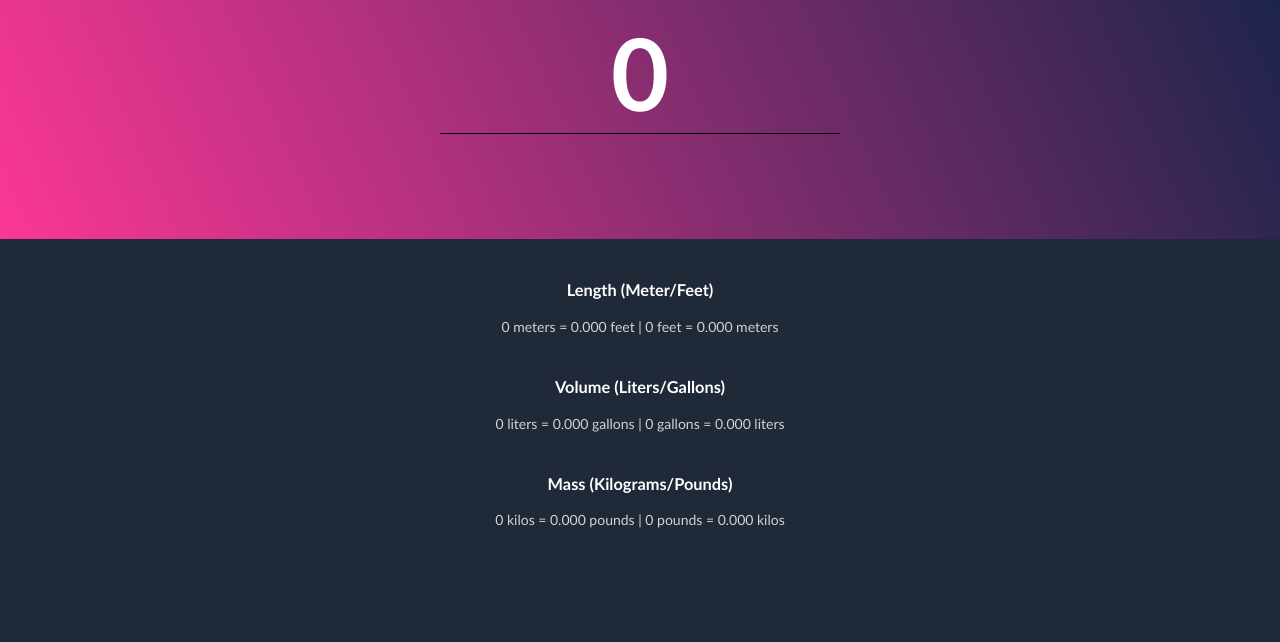
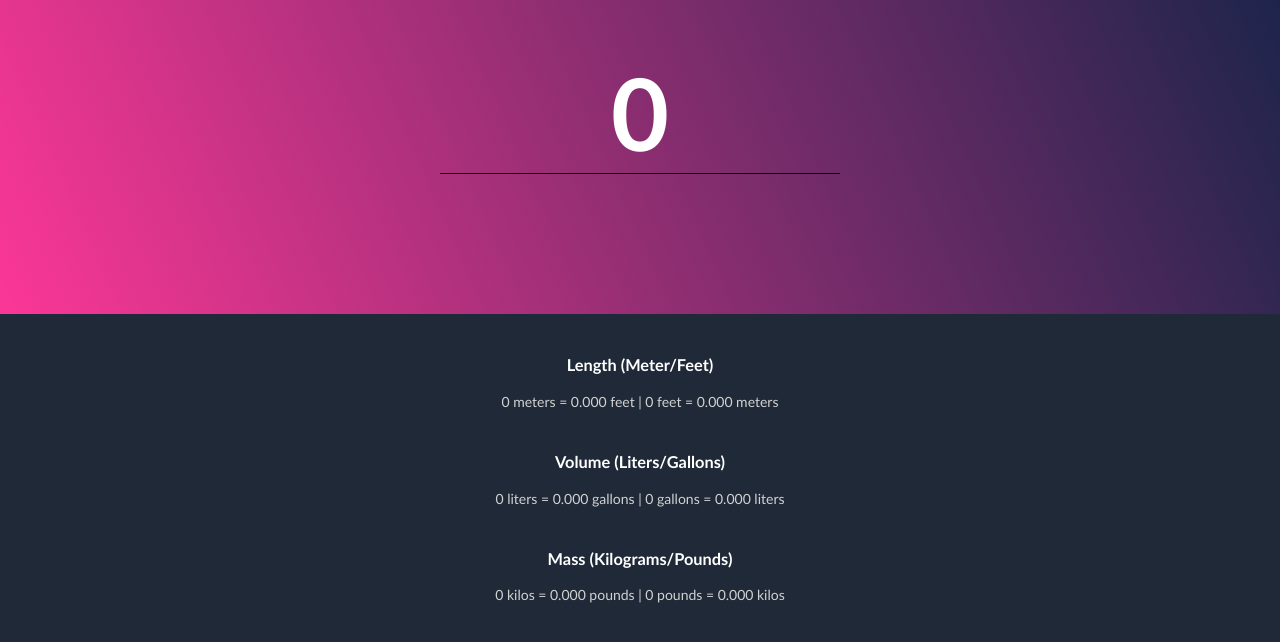
Before and after one commit to Mudi-Igbinoba/Unit-Converter, a plain HTML site: page index.html in a window 1280 px wide. Shown: the part 76-718 px from the top of the page. Drawn offline with nearby package versions, Linux system fonts and the light colour scheme.

Commit message:
Update index.css

```diff
--- a/index.css
+++ b/index.css
@@ -12,7 +12,11 @@ header {
   padding: 20px 0;
   color: #fff;
   font-weight: 800;
-    min-height: 275px;
+  min-height: 350px;
+  display: flex;
+  flex-direction: column;
+  gap: 40px 0;
+  align-items: center;
 }
 
 h1 {
```
Lines whose indentation alone changed are shown as unchanged.
